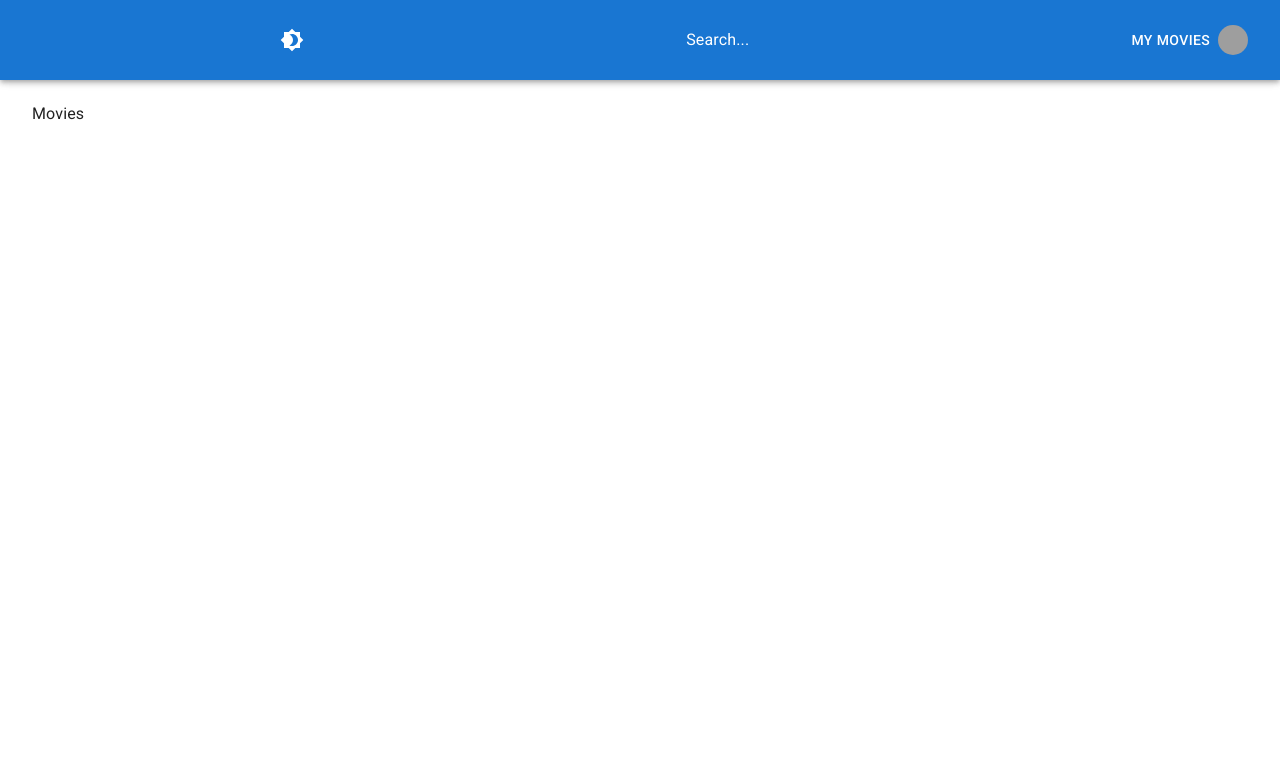
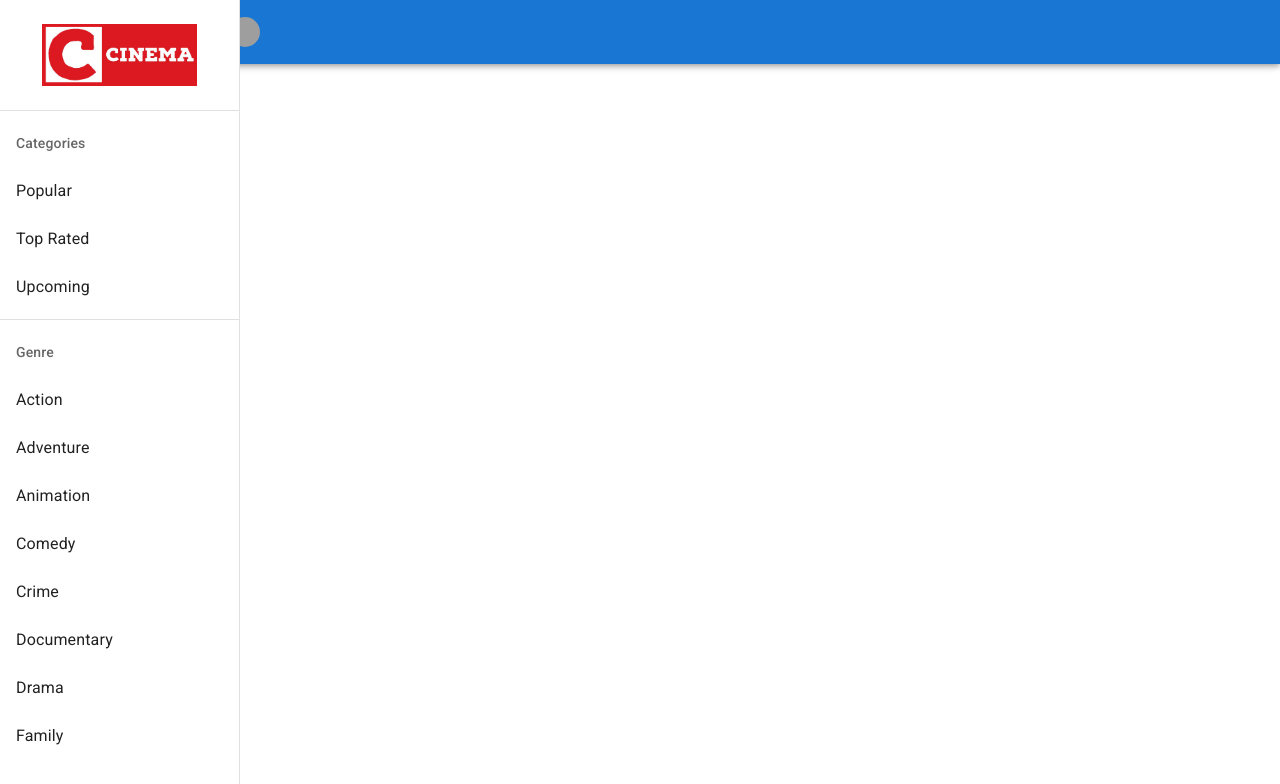
Before and after one commit to Selimology/Movie-Information-Platform, a React (Create React App) app: page / in a window 1280 px wide. Shown: the top 784 px of the page. Built offline with nearby package versions, Linux system fonts and the light colour scheme; grey boxes are pictures that could not be loaded.

Commit message:
Responsive navbar w/ drawer

```diff
--- a/src/components/NavigationBar/NavigationBar.jsx
+++ b/src/components/NavigationBar/NavigationBar.jsx
@@ -1,4 +1,5 @@
-import React from 'react';
+/* eslint-disable no-unused-vars */
+import React, { useState } from 'react';
 import {
   AppBar,
   IconButton,
@@ -14,12 +15,14 @@ import {
   Brightness4,
   Brightness7,
 } from '@mui/icons-material';
+import { useTheme } from '@mui/material/styles';
 import { Link } from 'react-router-dom';
-import { useTheme } from '@mui/material/styles';
+import Sidebar from '../Sidebar/Sidebar';
 import useStyles from './styles';
 
 function NavigationBar() {
   // useStyles() returns an object with the styles for mui
+  const [mobileOpen, setMobileOpen] = useState(false);
   const classes = useStyles();
   const theme = useTheme();
 
@@ -27,6 +30,7 @@ function NavigationBar() {
   const isMobileDev = useMediaQuery('(max-width:600px)');
 
   return (
+    <>
       <AppBar position="fixed">
         <Toolbar className={classes.toolbar}>
           {/* Only show MobileNavMenu if it max-width:600 */}
@@ -35,7 +39,7 @@ function NavigationBar() {
               color="inherit"
               edge="start"
               style={{ outline: 'none' }}
-            onClick={() => {}}
+              onClick={() => setMobileOpen((prevMobileOpen) => !prevMobileOpen)}
               className={classes.menuButton}
             >
               <Menu />
@@ -62,7 +66,7 @@ function NavigationBar() {
                 {!isMobileDev && <>My Movies &nbsp; </>}
                 <Avatar
                   style={{ width: 30, height: 30 }}
-                alt="Profile"
+                  alt="Profile Picture"
                   src="https://thumbs.dreamstime.com/b/default-avatar-photo-placeholder-profile-icon-eps-file-easy-to-edit-default-avatar-photo-placeholder-profile-icon-124557887.jpg"
                 />
               </Button>
@@ -71,6 +75,31 @@ function NavigationBar() {
           {isMobileDev && 'Search...'}
         </Toolbar>
       </AppBar>
+      <div>
+        <nav className={classes.drawer}>
+          {isMobileDev ? (
+            <Drawer
+              variant="temporary"
+              anchor="left"
+              classes={{ paper: classes.drawerPaper }}
+              open={mobileOpen}
+              onClose={() => setMobileOpen((prevMobileOpen) => !prevMobileOpen)}
+              ModalProps={{ keepMounted: true }}
+            >
+              <Sidebar setMobileOpen={setMobileOpen} />
+            </Drawer>
+          ) : (
+            <Drawer
+              classes={{ paper: classes.drawerPaper }}
+              variant="permanent"
+              open
+            >
+              <Sidebar setMobileOpen={setMobileOpen} />
+            </Drawer>
+          )}
+        </nav>
+      </div>
+    </>
   );
 }
 
--- a/src/components/NavigationBar/styles.js
+++ b/src/components/NavigationBar/styles.js
@@ -1,23 +1,33 @@
 import { makeStyles } from '@mui/styles';
 
-// return an object with the styles
 export default makeStyles((theme) => ({
-  toolbar: {
-    display: 'flex',
-    height: '80px',
-    justifyContent: 'space-between',
-    marginLeft: '240px',
-    [theme.breakpoints.down('sm')]: {
-      marginLeft: '0px',
-      flexWrap: 'wrap',
+  [theme.breakpoints.down('sm')]: {
+    marginLeft: '0px',
+    flexWrap: 'wrap',
+  },
+
+  linkButton: {
+    '&:hover': {
+      color: 'white !important',
+      textDecoration: 'none',
     },
   },
-
   menuButton: {
     marginRight: theme.spacing(2), // 8*2 = 16px
+
     // hide the button if it bigger than sm (mobile)
     [theme.breakpoints.up('sm')]: {
       display: 'none',
     },
   },
+  drawer: {
+    [theme.breakpoints.up('sm')]: {
+      // using a variable to make the drawer width dynamic
+      width: '240px',
+      flexShrink: 0,
+    },
+  },
+  drawerPaper: {
+    width: '240px',
+  },
 }));
```
Also changed, not shown: public/cinemalogored.png (added), public/cinemalogosblack.png (added). Lines whose indentation alone changed are shown as unchanged.
